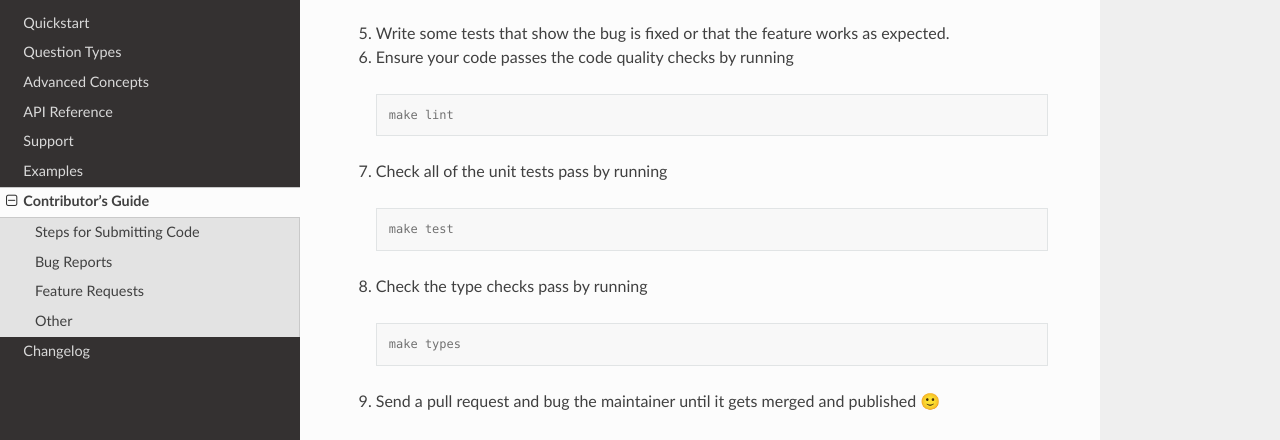
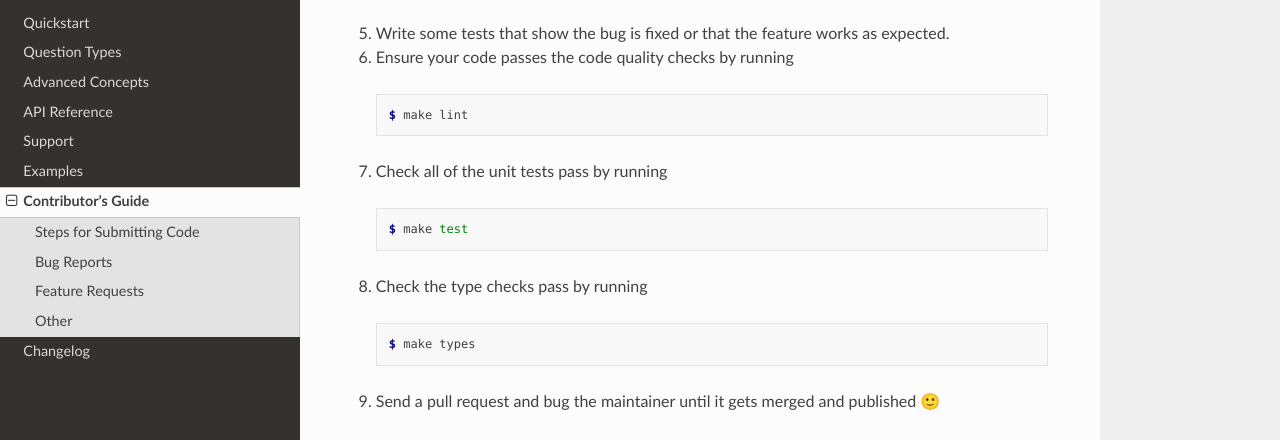
Before and after one commit to tmbo/questionary, a Sphinx documentation site: the page built from docs/pages/contributors.rst, in a window 1280 px wide and 900 px high, scrolled down 349 px. Shown: the part 152-592 px from the top of the window. Built offline with Sphinx 7.4.7 and the Read the Docs theme 2.0.0, drawn with Linux system fonts in a browser that asks for light colours.

Commit message:
Apply suggestions from code review
Co-authored-by: Kian Cross <kian@kiancross.co.uk>

```diff
--- a/docs/pages/contributors.rst
+++ b/docs/pages/contributors.rst
@@ -29,19 +29,19 @@ counts, so do not hesitate!
 
   .. code-block:: console
 
-    make lint
+    $ make lint
 
 7. Check all of the unit tests pass by running
 
   .. code-block:: console
 
-    make test
+    $ make test
 
 8. Check the type checks pass by running
 
   .. code-block:: console
 
-    make types
+    $ make types
 
 9. Send a pull request and bug the maintainer until it gets merged and
    published 🙂
```
